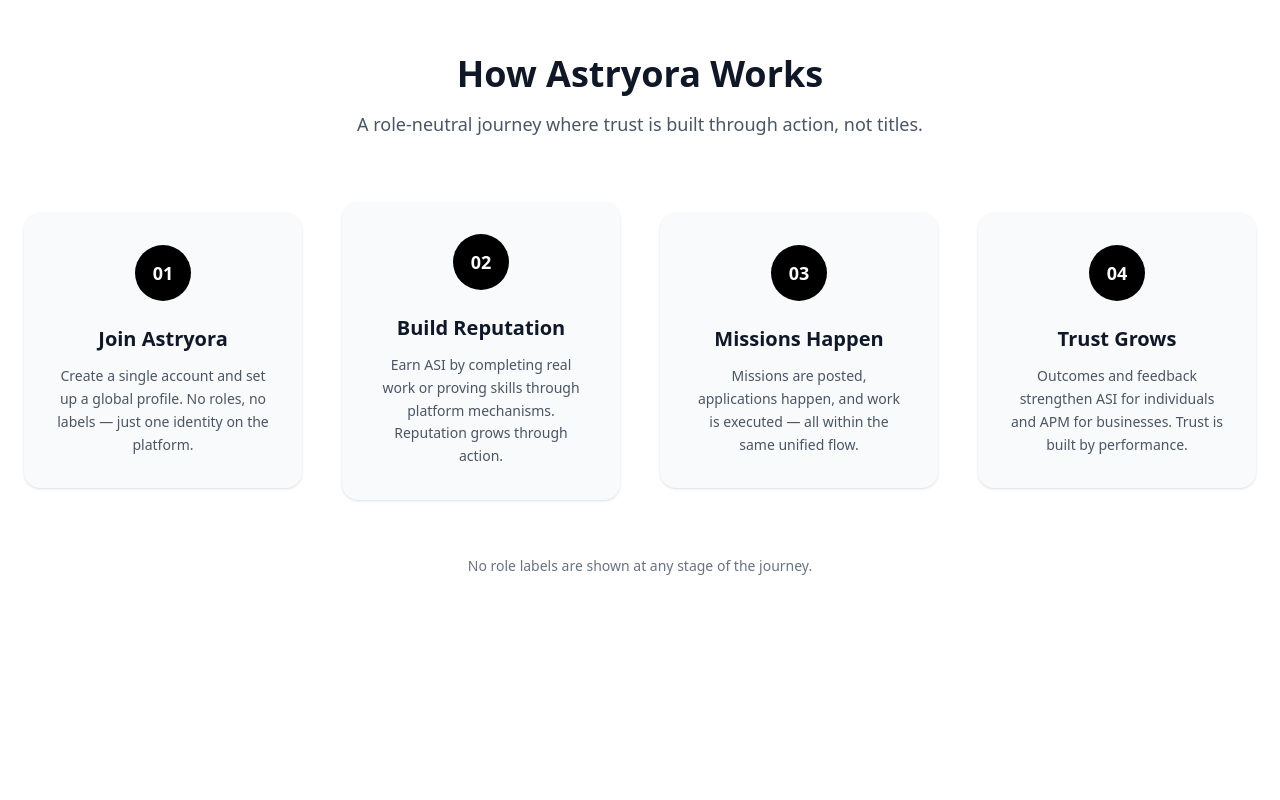
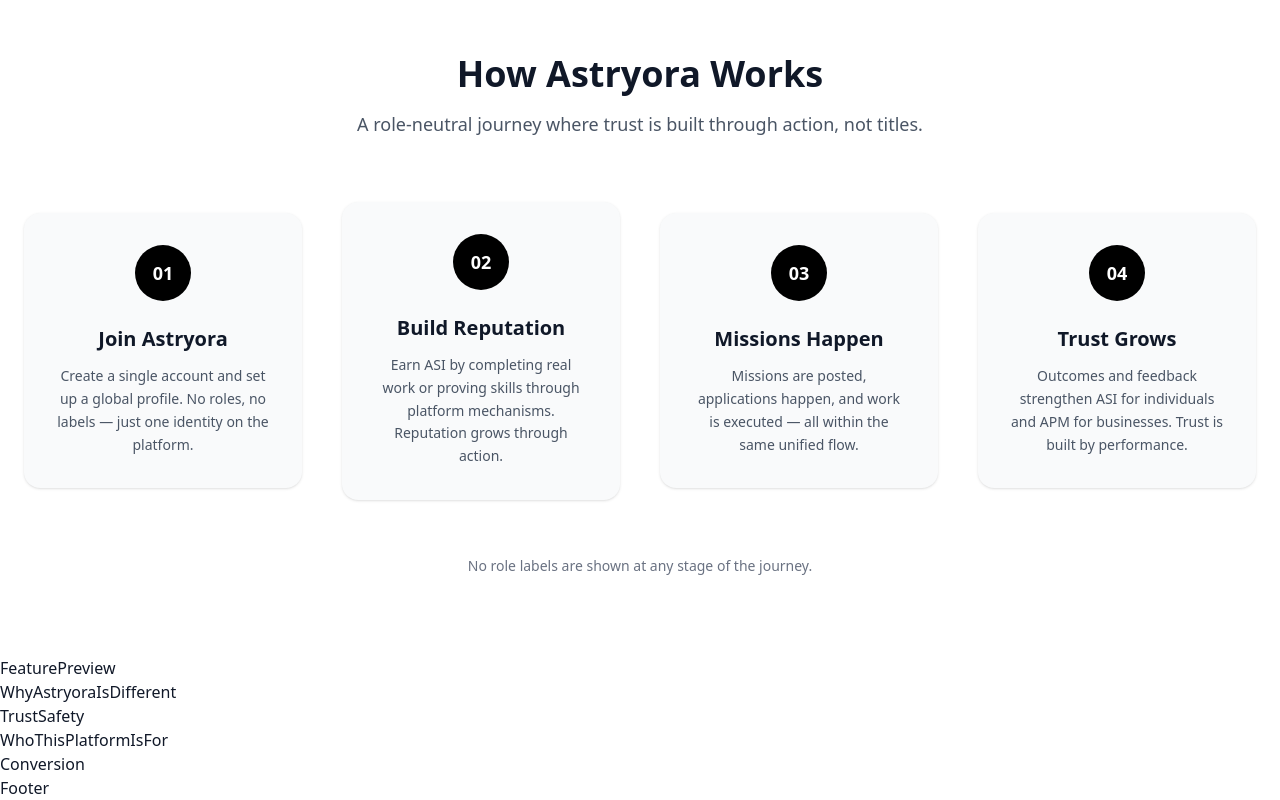
Before and after one commit to maruthishalivahana/Astryora-Opportunities, a Next.js app: page /landing in a window 1280 px wide. Shown: the part 1985-2785 px from the top of the page. Before the commit the page ends 2641 px from the top, so only its background shows below. Built offline with nearby package versions, Linux system fonts and the light colour scheme.

Commit message:
add new sections

```diff
--- a/src/app/landing/page.tsx
+++ b/src/app/landing/page.tsx
@@ -5,6 +5,11 @@ import HowItWorks from '@/components/landingComponents/howItWorks'
 import Header from '@/components/landingComponents/header'
 import AboutAstryora from '@/components/landingComponents/aboutAstryora'
 import HeroSection from '@/components/landingComponents/heroSection'
+import FeaturePreview from '@/components/landingComponents/FeaturePreview'
+import WhyAstryoraIsDifferent from '@/components/landingComponents/WhyAstryoraIsDifferent'
+import TrustSafety from '@/components/landingComponents/TrustSafety'
+import WhoThisPlatformIsFor from '@/components/landingComponents/WhoThisPlatformIsFor'
+import Conversion from '@/components/landingComponents/Conversion'
 
 const page = () => {
     return (
@@ -12,6 +17,11 @@ const page = () => {
             <HeroSection />
             <AboutAstryora />
             <HowItWorks />
+            <FeaturePreview />
+            <WhyAstryoraIsDifferent />
+            <TrustSafety />
+            <WhoThisPlatformIsFor />
+            <Conversion />
         </div>
     )
 }
--- a/src/app/layout.tsx
+++ b/src/app/layout.tsx
@@ -1,3 +1,4 @@
+import Footer from "@/components/landingComponents/Footer";
 import "./global.css";
 import Header from "@/components/landingComponents/header";
 import type { Metadata } from "next";
@@ -17,6 +18,7 @@ export default function RootLayout({
       <body className="antialiased bg-white text-gray-900">
         <Header />
         <main>{children}</main>
+        <Footer />
       </body>
     </html>
   );
--- /dev/null
+++ b/src/components/landingComponents/Conversion.tsx
@@ -0,0 +1,11 @@
+import React from 'react'
+
+const Conversion = () => {
+    return (
+        <div>
+            Conversion
+        </div>
+    )
+}
+
+export default Conversion
--- /dev/null
+++ b/src/components/landingComponents/FeaturePreview.tsx
@@ -0,0 +1,11 @@
+import React from 'react'
+
+const FeaturePreview = () => {
+    return (
+        <div>
+            FeaturePreview
+        </div>
+    )
+}
+
+export default FeaturePreview
--- /dev/null
+++ b/src/components/landingComponents/Footer.tsx
@@ -0,0 +1,11 @@
+import React from 'react'
+
+const Footer = () => {
+    return (
+        <div>
+            Footer
+        </div>
+    )
+}
+
+export default Footer
--- /dev/null
+++ b/src/components/landingComponents/TrustSafety.tsx
@@ -0,0 +1,11 @@
+import React from 'react'
+
+const TrustSafety = () => {
+    return (
+        <div>
+            TrustSafety
+        </div>
+    )
+}
+
+export default TrustSafety
--- /dev/null
+++ b/src/components/landingComponents/WhoThisPlatformIsFor.tsx
@@ -0,0 +1,11 @@
+import React from 'react'
+
+const WhoThisPlatformIsFor = () => {
+    return (
+        <div>
+            WhoThisPlatformIsFor
+        </div>
+    )
+}
+
+export default WhoThisPlatformIsFor
--- /dev/null
+++ b/src/components/landingComponents/WhyAstryoraIsDifferent.tsx
@@ -0,0 +1,11 @@
+import React from 'react'
+
+const WhyAstryoraIsDifferent = () => {
+    return (
+        <div>
+            WhyAstryoraIsDifferent
+        </div>
+    )
+}
+
+export default WhyAstryoraIsDifferent
```
